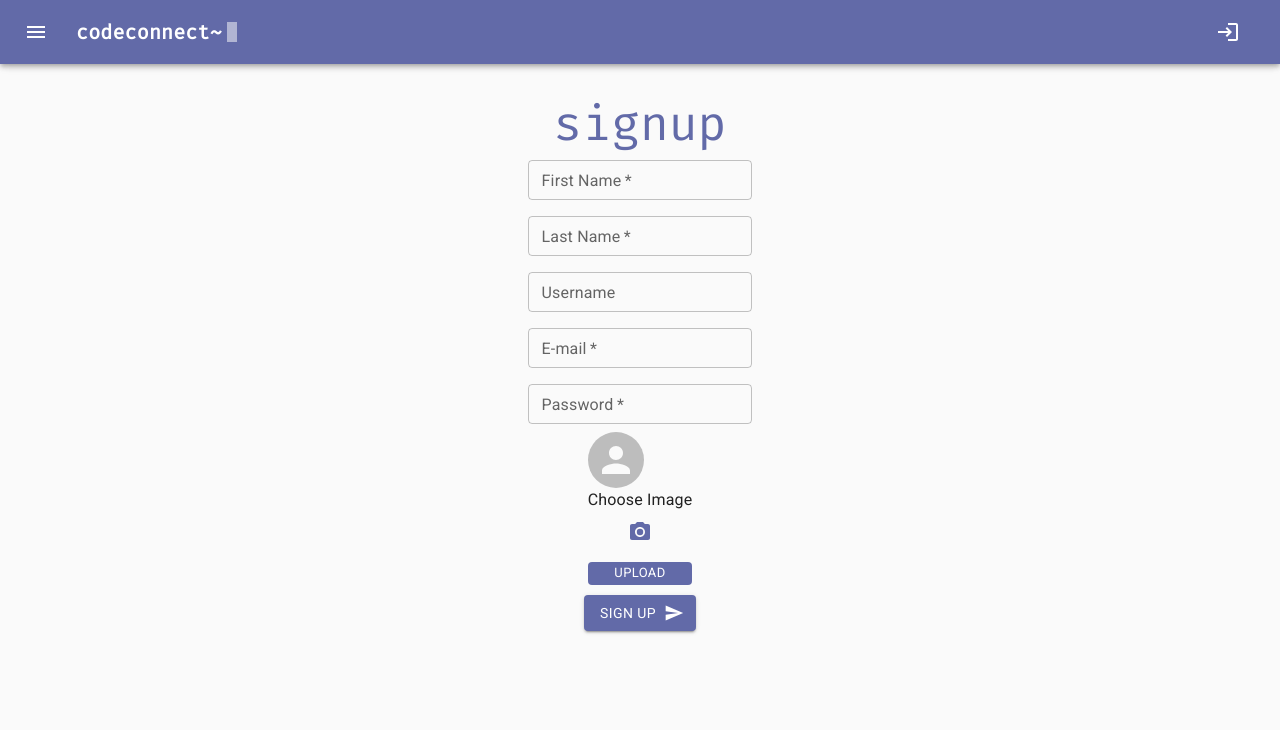
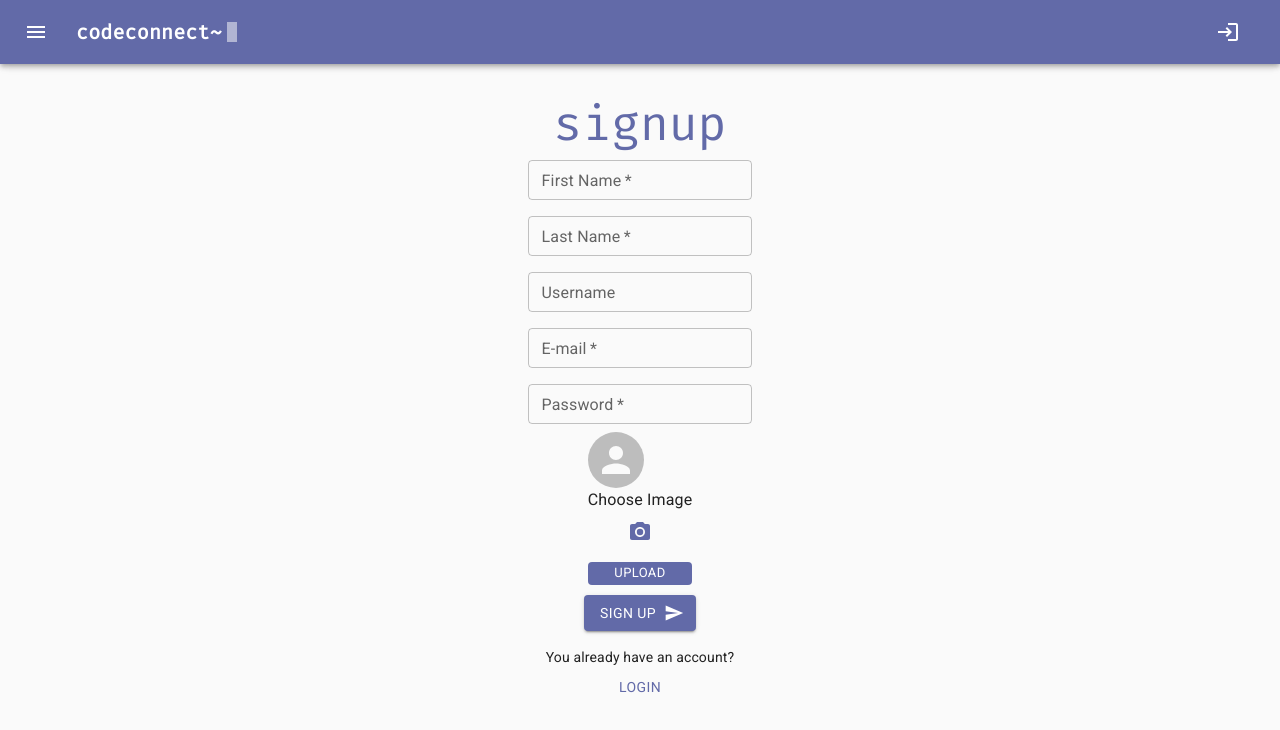
Before and after one commit to ma-lina/codeconnect, a React (Create React App) app in the folder client/: page /signup in a window 1280 px wide. Shown: the top 730 px of the page. Built offline with nearby package versions, Linux system fonts and the light colour scheme.

Commit message:
added a text and a link to login

```diff
--- a/client/src/Views/Signup.tsx
+++ b/client/src/Views/Signup.tsx
@@ -4,10 +4,11 @@ import Button from "@mui/material/Button";
 import Box from "@mui/material/Box";
 import FormControl from "@mui/material/FormControl";
 import SendIcon from "@mui/icons-material/Send";
-import { Input, IconButton, Avatar } from "@mui/material";
+import { Input, IconButton, Avatar, Typography } from "@mui/material";
 import { PhotoCamera } from "@mui/icons-material";
 import { AuthContext } from "../Context/AuthContext";
 import TextHeaderLine from "../Components/TextHeaderLine";
+import ButtonNavigateTo from "../Components/ButtonNavigateTo";
 
 //TODO Validation
 //TODO secure url bar
@@ -171,6 +172,10 @@ const Signup = () => {
           </Button>
         </Box>
       </div>
+        <Typography variant="body2" sx={{ pt: 2 }}>
+          You already have an account?
+        </Typography>
+        <ButtonNavigateTo buttonText="login" destination="/login"/>
     </div>
   );
 };
```
